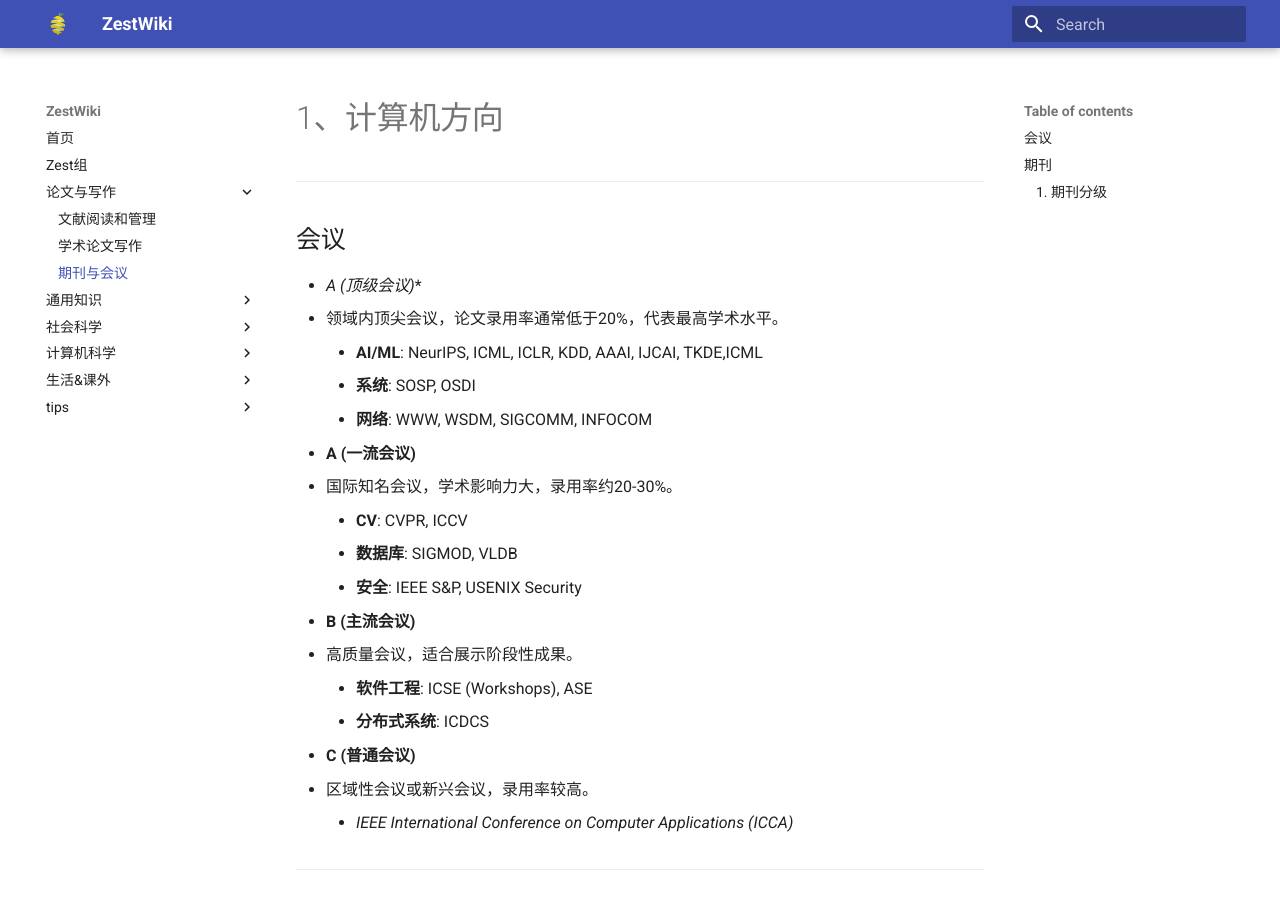
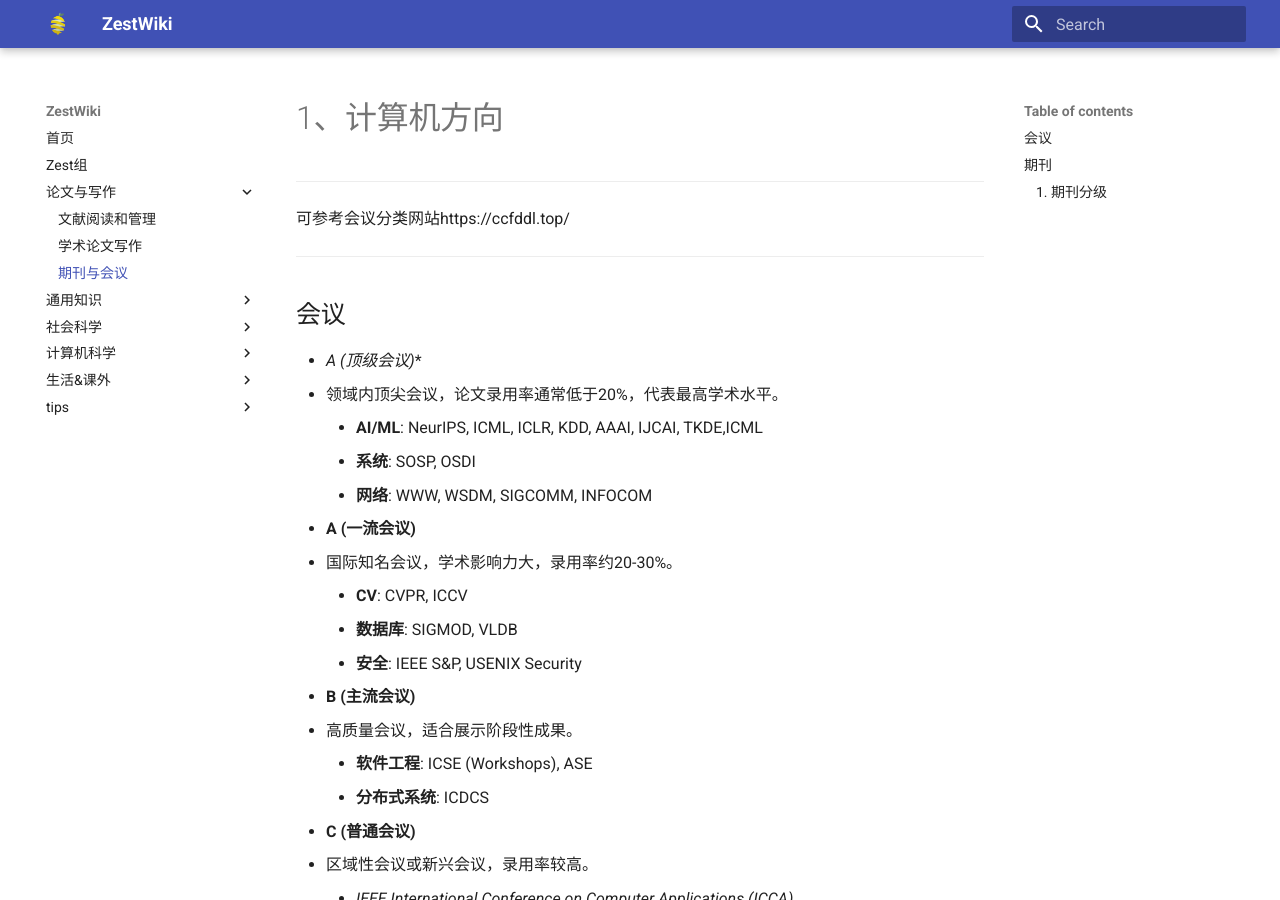
Before and after one commit to jtxdotpy/ZestWiki, an MkDocs documentation site: the page built from docs/paper/conference.md, in a window 1280 px wide and 900 px high. Built offline with MkDocs 1.6.1 and Material for MkDocs 9.7.7, drawn with Linux system fonts in a browser that asks for light colours.

Commit message:
Update conference.md

```diff
--- a/docs/paper/conference.md
+++ b/docs/paper/conference.md
@@ -1,4 +1,8 @@
 # 1、计算机方向
+
+---
+
+可参考会议分类网站https://ccfddl.top/
 
 ---
 ## 会议
```
